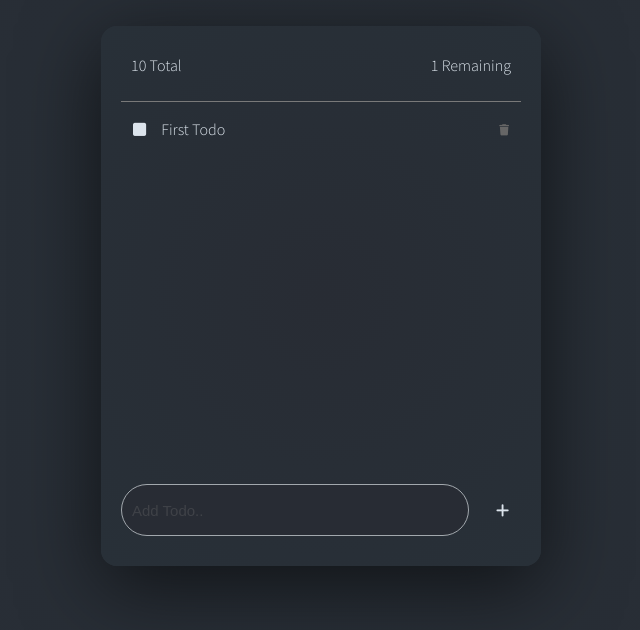
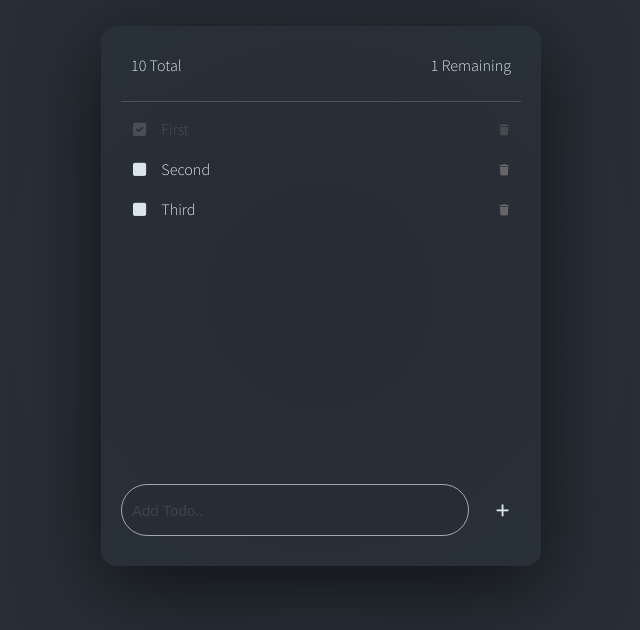
Before and after one commit to Joshy-Jose/Todo-Svelte-App, a Svelte app: page / in a window 1280 px wide. Shown: the part 104-734 px from the top of the page, without its empty margins (319-959 px from the left). Built offline with nearby package versions, Linux system fonts and the light colour scheme.

Commit message:
Pass data from child to parent via dispacher

```diff
--- a/src/App.svelte
+++ b/src/App.svelte
@@ -1,31 +1,40 @@
 <script>
     import Header from "./components/Header.svelte";
     import Form from "./components/Form.svelte";
-	import Todos from './components/Todos.svelte';
+    import Todos from "./components/Todos.svelte";
+
+    let todos = [
+        { id: 1, text: "First", completed: true },
+        { id: 2, text: "Second", completed: false },
+        { id: 3, text: "Third", completed: false },
+    ];
+
+    function onComplete(event) {
+        let updateId = event.detail.id;
+        todos.map((todo) => {
+            if(todo.id === updateId) todo.completed = !todo.completed;
+        });
+        todos = todos;
+    }
 </script>
 
 <div id="app-container" class="app-container">
-
-     <Header/>
-
-	 <Todos/>
-
-
-	<Form/>
-
+    <Header />
+    <Todos {todos} on:completed={onComplete}/>
+    <Form />
 </div>
 
 <style>
-
-
-
-
     .app-container {
         width: 400px;
         min-height: 500px;
         background-color: #282c34;
         box-shadow: 0 20px 80px rgba(0, 0, 0, 0.6);
-            background: radial-gradient(circle, #282c34 0%, rgba(40, 48, 56, 1) 100%);
+        background: radial-gradient(
+            circle,
+            #282c34 0%,
+            rgba(40, 48, 56, 1) 100%
+        );
         position: relative;
         border-radius: 1em;
         padding: 20px;
@@ -33,8 +42,4 @@
         flex-direction: column;
         justify-content: space-between;
     }
-
-
-
-
 </style>
--- a/src/components/Todo.svelte
+++ b/src/components/Todo.svelte
@@ -1,10 +1,32 @@
+<script>
+import { createEventDispatcher } from "svelte";
+
+     export let itemText;
+     export let completed;
+     export let itemId;
+
+     const dispach = createEventDispatcher();
+
+
+     function clickFunction(itemId) {
+         console.log(itemId);
+         dispach("completed",{
+             id:itemId
+         });
+     }
 
 
 
-<li class="todo-list list-item-view">
+
+</script>
+
+
+<li class="todo-list list-item-view {completed ? 'completed' : ''}">
     <span>
-        <button class="btn btn-done fa-solid fa-square" />
-        <span>First Todo</span>
+        <button
+         class="btn btn-done fa-solid {completed ? 'fa-square-check' : 'fa-square'}"
+         on:click="{() => clickFunction(itemId)}"/>
+        <span>{itemText}</span>
     </span>
     <button class="btn btn-delete fa-solid fa-trash" />
 </li>
@@ -33,11 +55,6 @@
             color: #666;
             font-size: 0.7em;
         }
-        .app-body {
-            flex-grow: 1;
-            max-height: 600px;
-            overflow-x: hidden;
-        }
 
         .todo-list:first-of-type {
             border-top: 1px solid rgb(121, 121, 121);
--- a/src/components/Todos.svelte
+++ b/src/components/Todos.svelte
@@ -1,10 +1,20 @@
 <script>
-    import Todo from "./Todo.svelte";
+   import Todo from "./Todo.svelte";
+    export let todos;
+
+
 </script>
 
 <div class="app-body">
     <ul>
-        <Todo />
+        {#each todos as todo}
+            <Todo
+                itemId={todo.id}
+                itemText={todo.text}
+                completed={todo.completed}
+                on:completed
+            />
+        {/each}
     </ul>
 </div>
 
```
Lines whose indentation alone changed are shown as unchanged.
